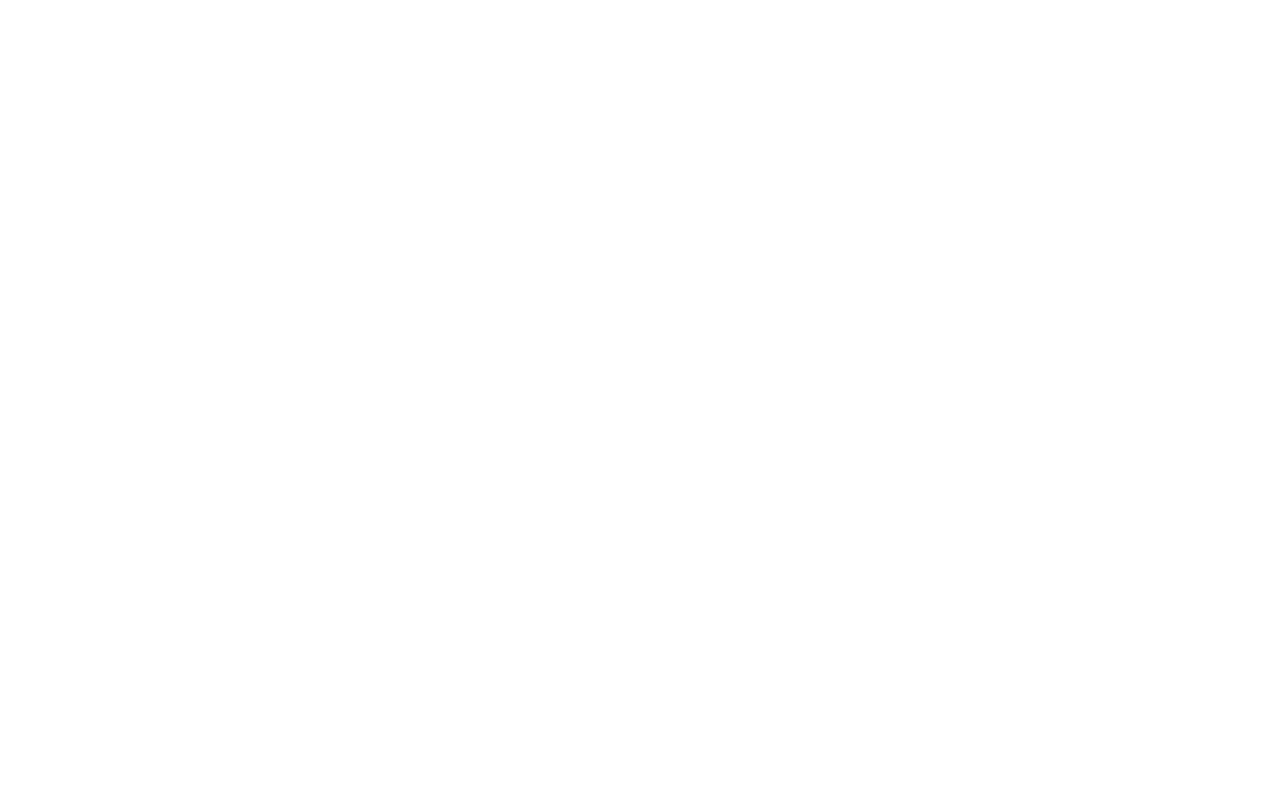
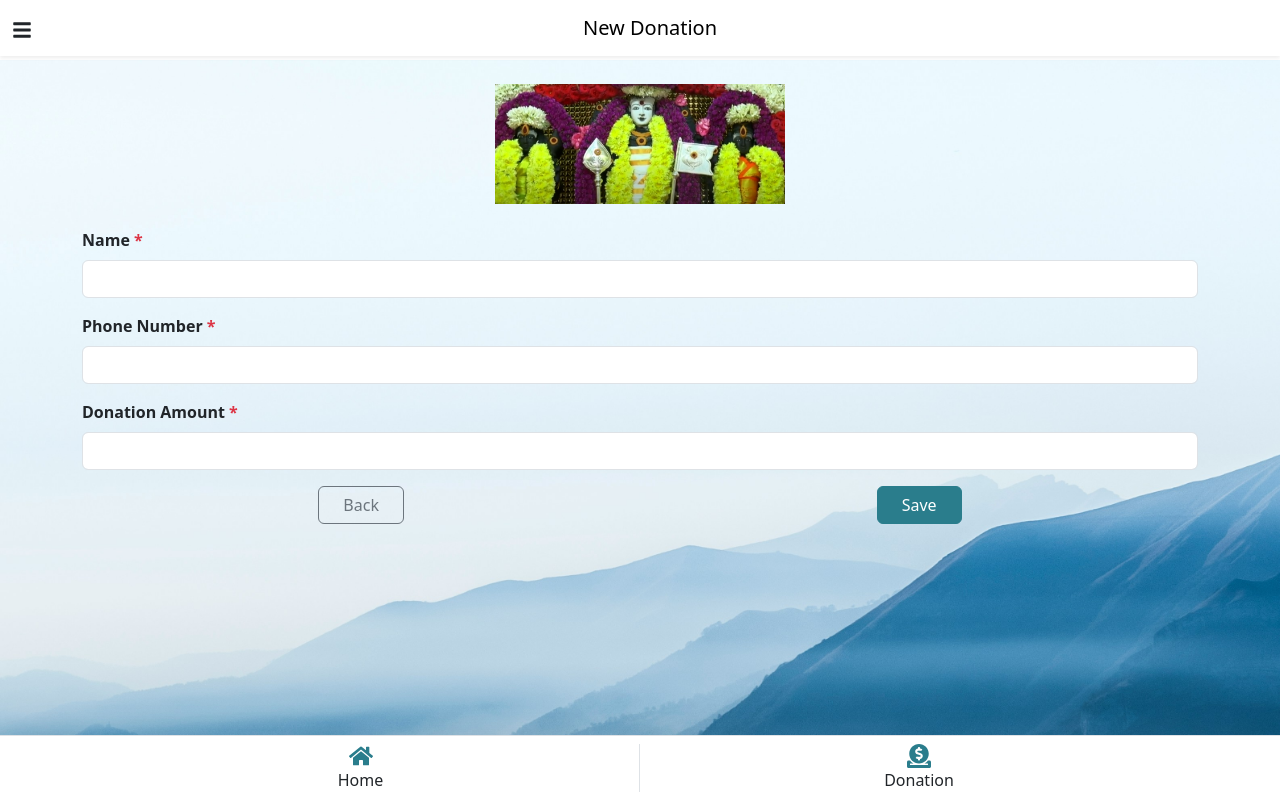
Before and after one commit to selvaganeshDC/karumazhai_kandhan, a React (Create React App) app: page /home in a window 1280 px wide. Before the commit this address had no page. Built offline with nearby package versions, Linux system fonts and the light colour scheme; sample sign-in values are in the browser's storage.

Commit message:
Latest changes | 18-03 | 5:20

```diff
--- a/controller/donationcontroller.js
+++ b/controller/donationcontroller.js
@@ -4,10 +4,10 @@ require("dotenv").config();
 
 exports.submitDonation = async (req, res) => {
     try {
-        const { name, amount, phone, email, address } = req.body;
+        const { name, amount, phone } = req.body;
 
         // Validate required fields
-        if (!name || !amount || !phone || !email) {
+        if (!name || !amount || !phone ) {
             return res.status(400).json({ success: false, message: "All required fields must be filled." });
         }
 
@@ -16,8 +16,6 @@ exports.submitDonation = async (req, res) => {
             name,
             amount,
             phone,
-            email,
-            address: address || null, // Address is optional
         });
 
         // Format phone number: Ensure it includes country code (e.g., 91 for India)
--- a/model/donationmodel.js
+++ b/model/donationmodel.js
@@ -21,7 +21,7 @@ const Donation = sequelize.define("Donation", {
     },
     email: {
         type: DataTypes.STRING,
-        allowNull: false,
+        allowNull: true,
     },
     address: {
         type: DataTypes.TEXT,
--- a/src/App.js
+++ b/src/App.js
@@ -11,8 +11,8 @@ function App() {
     <Router>
       <div className="App">
         <Routes>
-          <Route path="/" element={<DonationForm />} />
-          <Route path="/login" element={<Login />} />
+          <Route path="/" element={<Login />} />
+          <Route path="/home" element={<DonationForm />} />
           <Route path="/donationlist" element={<DonationList />} />
           <Route path='/register/admin' element={<RegisterForm />} />
         </Routes>
--- a/src/components/DonationForm.js
+++ b/src/components/DonationForm.js
@@ -1,4 +1,4 @@
-import React, { useState } from 'react';
+import React, { useState, useEffect  } from 'react';
 import 'bootstrap/dist/css/bootstrap.min.css';
 import { Navbar, Container, Nav, Form, Button, Offcanvas, Alert } from 'react-bootstrap';
 import { FaHome, FaDonate, FaBars } from 'react-icons/fa';
@@ -9,6 +9,7 @@ import logo from '../assets/logo.jpeg';
 import logo2 from '../assets/karumalaikandhavelarthirukovil.God.png'
 import { useNavigate } from 'react-router-dom';
 import baseurl from '../apiservice/api';
+
 const DonationForm = () => {
   const [showSidebar, setShowSidebar] = useState(false);
   const [submitted, setSubmitted] = useState(false);
@@ -20,20 +21,26 @@ const DonationForm = () => {
   const [formData, setFormData] = useState({
     name: '',
     phone: '',
-    email: '',
     amount: ''
   });
 
   const handleCloseSidebar = () => setShowSidebar(false);
   const handleShowSidebar = () => setShowSidebar(true);
   const navigate = useNavigate();
+   useEffect(() => {
+      const adminData = JSON.parse(localStorage.getItem('adminData'));
+      if (!adminData) {
+        navigate('/');
+        return;
+      }
+    });
 
   const handleDonationClick = () => {
     const userData = localStorage.getItem("adminData");
     if (userData) {
       navigate("/donationlist");
     } else {
-      navigate("/login");
+      navigate("/");
     }
   };
 
@@ -41,7 +48,7 @@ const DonationForm = () => {
     const confirmLogout = window.confirm("Are you sure you want to logout?");
     if (confirmLogout) {
       localStorage.removeItem("adminData");
-      navigate("/login");
+      navigate("/");
     }
   };
 
@@ -77,11 +84,11 @@ const DonationForm = () => {
     }
 
     // Email validation
-    if (!formData.email) {
-      newErrors.email = 'Email is required';
-    } else if (!/\S+@\S+\.\S+/.test(formData.email)) {
-      newErrors.email = 'Email is invalid';
-    }
+    // if (!formData.email) {
+    //   newErrors.email = 'Email is required';
+    // } else if (!/\S+@\S+\.\S+/.test(formData.email)) {
+    //   newErrors.email = 'Email is invalid';
+    // }
 
     // Donation amount validation
     if (!formData.amount) {
@@ -113,7 +120,6 @@ const DonationForm = () => {
           setFormData({
             name: '',
             phone: '',
-            email: '',
             amount: ''
           });
         } else {
@@ -129,13 +135,13 @@ const DonationForm = () => {
   };
 
   const handleBack = () => {
-    navigate(-1); // Go back to previous page
+    navigate(-1);
   };
 
   return (
     <div className="donation-app">
       {/* Navbar */}
-      <Navbar bg="white" expand={false} className="shadow-sm">
+      <Navbar bg="white" expand={false} className="shadow-sm nav-bar">
         <Container fluid>
           <Button
             variant="link"
@@ -144,7 +150,13 @@ const DonationForm = () => {
           >
             <FaBars size={20} />
           </Button>
-          <Navbar.Brand className="m-auto">New Donation</Navbar.Brand>
+          <Navbar.Brand className="me-0">New Donation</Navbar.Brand>
+          <Button
+            variant="link"
+            className="text-dark border-0 p-0 me-3"
+            onClick={handleShowSidebar}
+          >
+          </Button>
         </Container>
       </Navbar>
 
@@ -163,12 +175,17 @@ const DonationForm = () => {
         </Offcanvas.Header>
         <Offcanvas.Body className="p-0">
           <Nav className="flex-column">
-            <Nav.Link href="#" className="py-3 px-3" onClick={handleDonationClick}>
-              Donation
-            </Nav.Link>
+          <Nav.Link href="#" className="py-3 px-3 d-flex align-items-center" onClick={() => navigate('/home')}>
+                      <FaHome size={20} color="#0d6efd" className='me-2'/>
+                        Home
+                      </Nav.Link>
+                      <Nav.Link href="#" className="py-3 px-3 d-flex align-items-center" onClick={() => navigate('/donationlist')}>
+                      <FaDonate size={20} color="#0d6efd" className='me-2'/>
+                        Donation
+                      </Nav.Link>
           </Nav>
 
-          <div className="mt-auto position-absolute bottom-0 w-100">
+          {/* <div className="mt-auto position-absolute bottom-0 w-100"> */}
             {localStorage.getItem("adminData") ? (
               <Nav.Link
                 href="#"
@@ -189,7 +206,7 @@ const DonationForm = () => {
                 Login
               </Nav.Link>
             )}
-          </div>
+          {/* </div> */}
         </Offcanvas.Body>
       </Offcanvas>
 
@@ -260,7 +277,7 @@ const DonationForm = () => {
               </Form.Control.Feedback>
             </Form.Group>
 
-            <Form.Group className="text-left mb-3">
+            {/* <Form.Group className="text-left mb-3">
               <Form.Label className="text-left fw-bold">
                 Email <span className="text-danger">*</span>
               </Form.Label>
@@ -274,7 +291,7 @@ const DonationForm = () => {
               <Form.Control.Feedback type="invalid">
                 {errors.email}
               </Form.Control.Feedback>
-            </Form.Group>
+            </Form.Group> */}
 
             <Form.Group className="text-left mb-3">
               <Form.Label className="text-left fw-bold">
@@ -320,13 +337,13 @@ const DonationForm = () => {
         <Container>
           <div className="d-flex justify-content-between">
             <div className="text-center w-50 border-end">
-              <a href="#home" className="text-decoration-none text-dark d-flex flex-column align-items-center">
+              <a href="/home" className="text-decoration-none text-dark d-flex flex-column align-items-center">
                 <FaHome size={24} color="#2a7d8c" />
                 <span>Home</span>
               </a>
             </div>
             <div className="text-center w-50">
-              <a href="/login" className="text-decoration-none text-dark d-flex flex-column align-items-center">
+              <a href="/donationlist" className="text-decoration-none text-dark d-flex flex-column align-items-center">
                 <FaDonate size={24} color="#2a7d8c" />
                 <span>Donation</span>
               </a>
--- a/src/components/DonationList.js
+++ b/src/components/DonationList.js
@@ -24,7 +24,7 @@ const DonationList = () => {
   useEffect(() => {
     const adminData = JSON.parse(localStorage.getItem('adminData'));
     if (!adminData) {
-      navigate('/login');
+      navigate('/');
       return;
     }
 
@@ -41,11 +41,17 @@ const DonationList = () => {
 
     fetchDonations();
   }, [navigate]);
-
+  const handleLogout = () => {
+    const confirmLogout = window.confirm("Are you sure you want to logout?");
+    if (confirmLogout) {
+      localStorage.removeItem("adminData");
+      navigate("/");
+    }
+  };
   return (
     <>
       {/* Navbar */}
-      <Navbar bg="white" expand={false} className="shadow-sm">
+      <Navbar bg="white" expand={false} className="shadow-sm nav-bar">
         <Container fluid>
           <Button
             variant="link"
@@ -54,7 +60,13 @@ const DonationList = () => {
           >
             <FaBars size={20} />
           </Button>
-          <Navbar.Brand className="m-auto">Donation</Navbar.Brand>
+          <Navbar.Brand className=" me-0">Donation</Navbar.Brand>
+          <Button
+            variant="link"
+            className="text-dark border-0 p-0 me-3"
+            onClick={handleShowSidebar}
+          >
+          </Button>
         </Container>
       </Navbar>
 
@@ -68,21 +80,42 @@ const DonationList = () => {
         </Offcanvas.Header>
         <Offcanvas.Body className="p-0">
           <Nav className="flex-column">
-            <Nav.Link href="#" className="py-3 px-3 " onClick={() => navigate('/donationlist')}>
+          <Nav.Link href="#" className="py-3 px-3 d-flex align-items-center" onClick={() => navigate('/home')}>
+            <FaHome size={20} color="#0d6efd" className='me-2'/>
+              Home
+            </Nav.Link>
+            <Nav.Link href="#" className="py-3 px-3 d-flex align-items-center" onClick={() => navigate('/donationlist')}>
+            <FaDonate size={20} color="#0d6efd" className='me-2'/>
               Donation
             </Nav.Link>
           </Nav>
-          <div className="mt-auto position-absolute bottom-0 w-100">
-            <Nav.Link href="/login" className="py-3 px-3 d-flex align-items-center" style={{ color: "#3e6344" }}>
+          {/* <div className="mt-auto position-absolute bottom-0 w-100"> */}
+            {localStorage.getItem("adminData") ? (
+              <Nav.Link
+                href="#"
+                className="py-3 px-3 d-flex align-items-center"
+                style={{ color: "#d9534f" }}
+                onClick={handleLogout}
+              >
+                <BiLogIn size={20} className="me-2" />
+                Logout
+              </Nav.Link>
+            ) : (
+              <Nav.Link
+                href="/login"
+                className="py-3 px-3 d-flex align-items-center"
+                style={{ color: "#3e6344" }}
+              >
                 <BiLogIn size={20} className="me-2" />
                 Login
               </Nav.Link>
-          </div>
+            )}
+          {/* </div> */}
         </Offcanvas.Body>
       </Offcanvas>
 
       {/* Donation List Section */}
-      <Container className="mt-4">
+      <Container className="donation-list">
         <h2 className="mb-3">Donation List</h2>
 
         {/* Loading Spinner */}
@@ -99,11 +132,11 @@ const DonationList = () => {
                 <div className='d-flex justify-content-between w-100'>
                   <div className='row'>
                     <h5 className="col-12 mb-1 text-left">{donor.name}</h5>
-                  <p className="col-12 mb-1 text-left">
+                    {/* <p className="col-12 mb-1 text-left">
                       <a href={`mailto:${donor.email}`} className="text-primary">
-                      {donor.email? donor.email : 'email'}
+                        {donor.email ? donor.email : 'email'}
                       </a>
-                  </p>
+                    </p> */}
                   </div>
                   <div className='row'>
                     <p className="col-12 mb-1 text-end">{donor.phone}</p>
@@ -122,13 +155,13 @@ const DonationList = () => {
         <Container>
           <div className="d-flex justify-content-between">
             <div className="text-center w-50 border-end">
-              <a href="/login" className="text-decoration-none text-dark d-flex flex-column align-items-center">
+              <a href="/home" className="text-decoration-none text-dark d-flex flex-column align-items-center">
                 <FaHome size={24} color="#2a7d8c" />
                 <span>Home</span>
               </a>
             </div>
             <div className="text-center w-50">
-              <a href="/" className="text-decoration-none text-dark d-flex flex-column align-items-center">
+              <a href="/donationlist" className="text-decoration-none text-dark d-flex flex-column align-items-center">
                 <FaDonate size={24} color="#2a7d8c" />
                 <span>Donation</span>
               </a>
--- a/src/components/Login.js
+++ b/src/components/Login.js
@@ -1,4 +1,4 @@
-import React, { useState } from "react";
+import React, { useState, useEffect } from "react";
 import { Form, Button, Container, Row, Col, Image } from "react-bootstrap";
 import { useNavigate, Link } from "react-router-dom";
 import axios from "axios";
@@ -15,6 +15,12 @@ const LoginForm = () => {
   const [focusedInput, setFocusedInput] = useState(null);
   const [errors, setErrors] = useState({});
   const navigate = useNavigate();
+  useEffect(() => {
+    const adminData = localStorage.getItem("adminData");
+    if (adminData) {
+      navigate("/home");
+    }
+  }, [navigate]);
 
   const validateForm = () => {
     let formErrors = {};
@@ -57,7 +63,7 @@ const LoginForm = () => {
         localStorage.setItem("adminToken", response.data.token); // Assuming token is returned
         localStorage.setItem("adminData", JSON.stringify(response.data.user));
 
-        navigate("/");
+        navigate("/home");
       } else {
         setErrors({ apiError: "Invalid username or password." });
       }
@@ -160,7 +166,7 @@ const LoginForm = () => {
             </Form>
 
             {/* Alternative Back to Donation Link at Bottom */}
-            <div className="text-center mt-4">
+            {/* <div className="text-center mt-4">
               <Button
                 variant="link"
                 onClick={handleBackToDonation}
@@ -169,7 +175,7 @@ const LoginForm = () => {
               >
                 Return to Donation Page
               </Button>
-            </div>
+            </div> */}
           </Col>
         </Row>
       </Container>
--- a/src/index.css
+++ b/src/index.css
@@ -33,3 +33,26 @@ code {
   background-color: #98C7C5 !important;
   height: 100vh !important;
  }
+
+ .nav-bar{
+  position: fixed !important;
+  top: 0 !important;
+  left: 0 !important;
+  z-index: 999 !important;
+  width: 100%;
+ }
+
+ .donation-footer{
+  position: fixed;
+  bottom: 0;
+  left: 0;
+  right: 0;
+  z-index: 999 !important;
+ }
+ .donation-list{
+  margin-top: 80px !important;
+  margin-bottom: 80px !important;
+ }
+ .donation-content{
+  margin-top: 60px;
+ }
```
Lines whose indentation alone changed are shown as unchanged.
